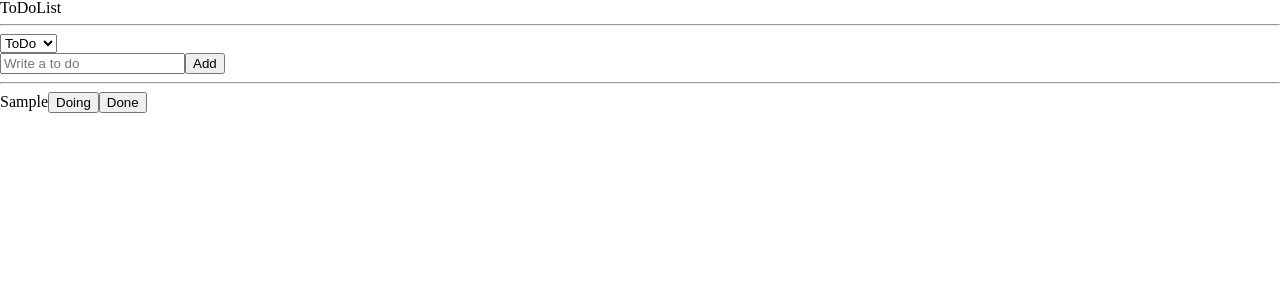
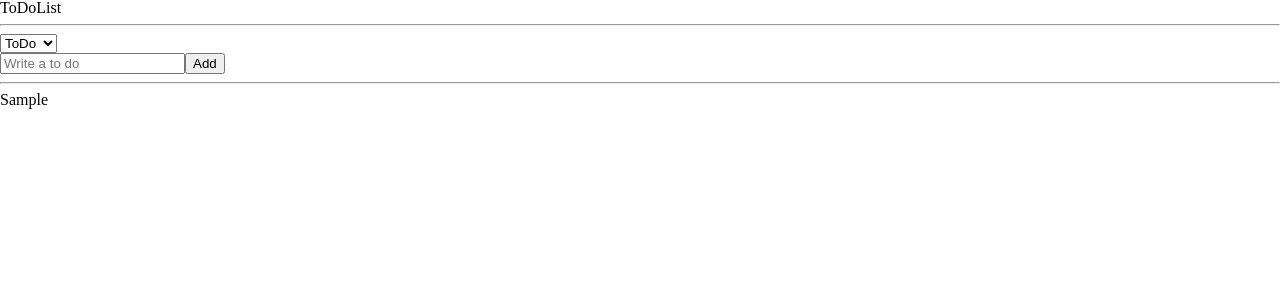
Before and after one commit to E-Sangho/-Hidden-ToDoList, a React (Create React App) app: page / in a window 1280 px wide. Both pictures are taken after typing "Sample" into the empty fields and a click on the button "Add". Shown: the top 300 px of the page. Built offline with nearby package versions, Linux system fonts and the light colour scheme.

Commit message:
using Drag Drop

```diff
--- a/package.json
+++ b/package.json
@@ -9,10 +9,12 @@
     "@types/jest": "^27.4.1",
     "@types/node": "^16.11.26",
     "@types/react": "^17.0.43",
+    "@types/react-beautiful-dnd": "^13.1.2",
     "@types/react-dom": "^17.0.14",
     "@types/react-router-dom": "^5.3.3",
     "@types/styled-components": "^5.1.24",
     "react": "^18.0.0",
+    "react-beautiful-dnd": "^13.1.0",
     "react-dom": "^18.0.0",
     "react-hook-form": "^7.29.0",
     "react-router-dom": "^6.3.0",
--- /dev/null
+++ b/src/components/ToDoDrag.tsx
@@ -0,0 +1,25 @@
+import { DragDropContext, Droppable, Draggable } from "react-beautiful-dnd";
+import { IToDos } from "../atoms";
+
+interface IToDoDrag {
+	toDo: IToDos;
+	index: number;
+}
+function ToDoDrag({ toDo, index }: IToDoDrag) {
+	const onDragEnd = () => {};
+	return (
+		<Draggable key={toDo.text} draggableId={toDo.text} index={index}>
+			{(provided) => (
+				<li
+					ref={provided.innerRef}
+					{...provided.draggableProps}
+					{...provided.dragHandleProps}
+				>
+					{toDo.text}
+				</li>
+			)}
+		</Draggable>
+	);
+}
+
+export default ToDoDrag;
--- a/src/components/ToDoList.tsx
+++ b/src/components/ToDoList.tsx
@@ -1,13 +1,18 @@
 import { useRecoilState, useRecoilValue } from "recoil";
+import { DragDropContext, Droppable, Draggable } from "react-beautiful-dnd";
 import { toDoSelector, categoryState, Category } from "../atoms";
 import CreateToDo from "./CreateToDo";
 import ToDo from "./ToDo";
+import ToDoDrag from "./ToDoDrag";
 
 function ToDoList() {
 	const toDos = useRecoilValue(toDoSelector);
 	const [category, setCategory] = useRecoilState(categoryState);
 	const onChange = (event: React.ChangeEvent<HTMLSelectElement>) => {
 		setCategory(event.currentTarget.value as any);
+	};
+	const onDragEnd = (args: any) => {
+		console.log(args);
 	};
 	return (
 		<div>
@@ -20,11 +25,27 @@ function ToDoList() {
 			</select>
 			<CreateToDo />
 			<hr />
-			<ul>
-				{toDos.map((toDo) => (
-					<ToDo key={toDo.id} {...toDo} />
-				))}
-			</ul>
+			<DragDropContext onDragEnd={onDragEnd}>
+				<ul>
+					<Droppable droppableId="one">
+						{(provided) => (
+							<div
+								ref={provided.innerRef}
+								{...provided.droppableProps}
+							>
+								{toDos.map((toDo, index) => (
+									<ToDoDrag
+										key={toDo.text}
+										index={index}
+										toDo={toDo}
+									/>
+								))}
+								{provided.placeholder}
+							</div>
+						)}
+					</Droppable>
+				</ul>
+			</DragDropContext>
 		</div>
 	);
 }
```
Also changed, not shown: 1 other file (tests, documents, lock files or other folders).
